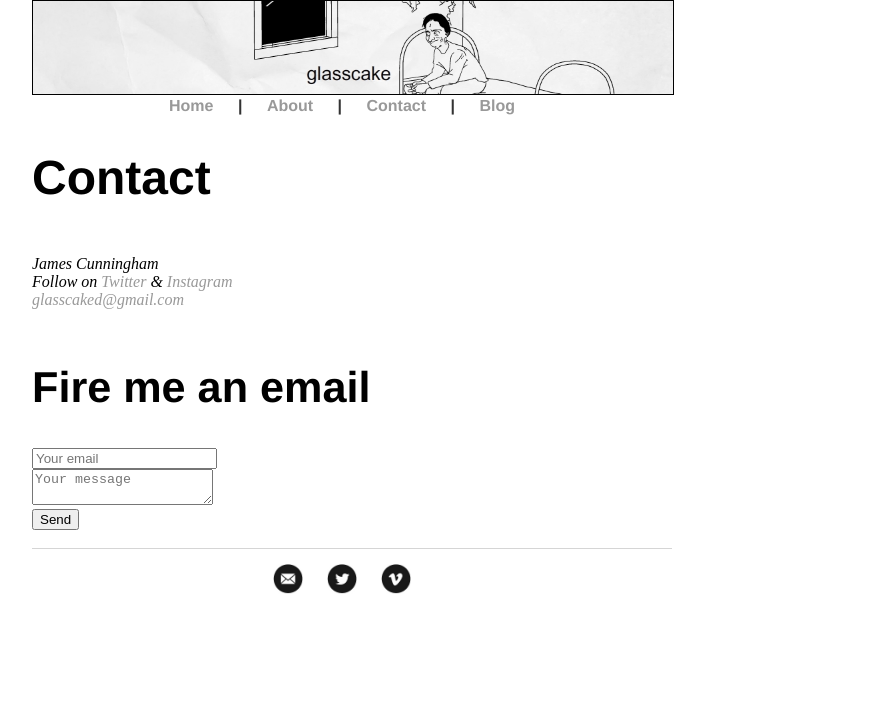
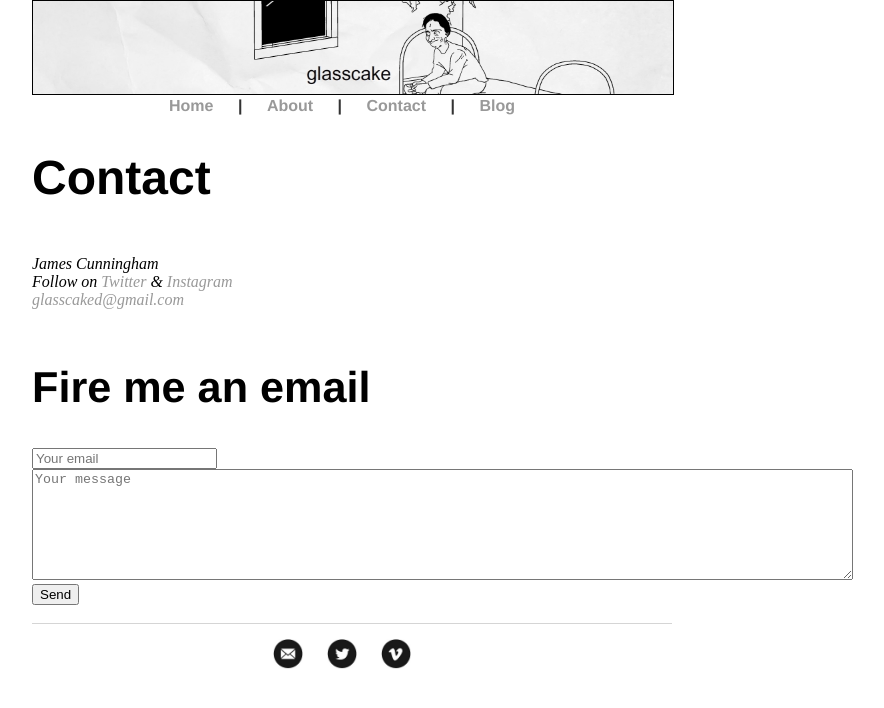
Before and after one commit to glasscaked/strip, a Jekyll site: the page built from contact/index.html, in a window 1280 px wide. Shown: the top 708 px of the page, without its empty margins (288-1172 px from the left). Built offline with Jekyll 4.4.1, drawn with Linux system fonts in a browser that asks for light colours.

Commit message:
Update index.html

```diff
--- a/contact/index.html
+++ b/contact/index.html
@@ -15,7 +15,7 @@ title: Contact | James Cunningham
 					<h2>Fire me an email</h2>
 		<form method="POST" action="http://formspree.io/glasscaked@gmail.com">
 		<input name="email" placeholder="Your email" type="email"><br>
-		<textarea name="message" placeholder="Your message"></textarea><br>
+		<textarea rows="7" cols="100" name="message" placeholder="Your message"></textarea><br>
 		<button type="submit">Send</button></form><br>
 
 
```
